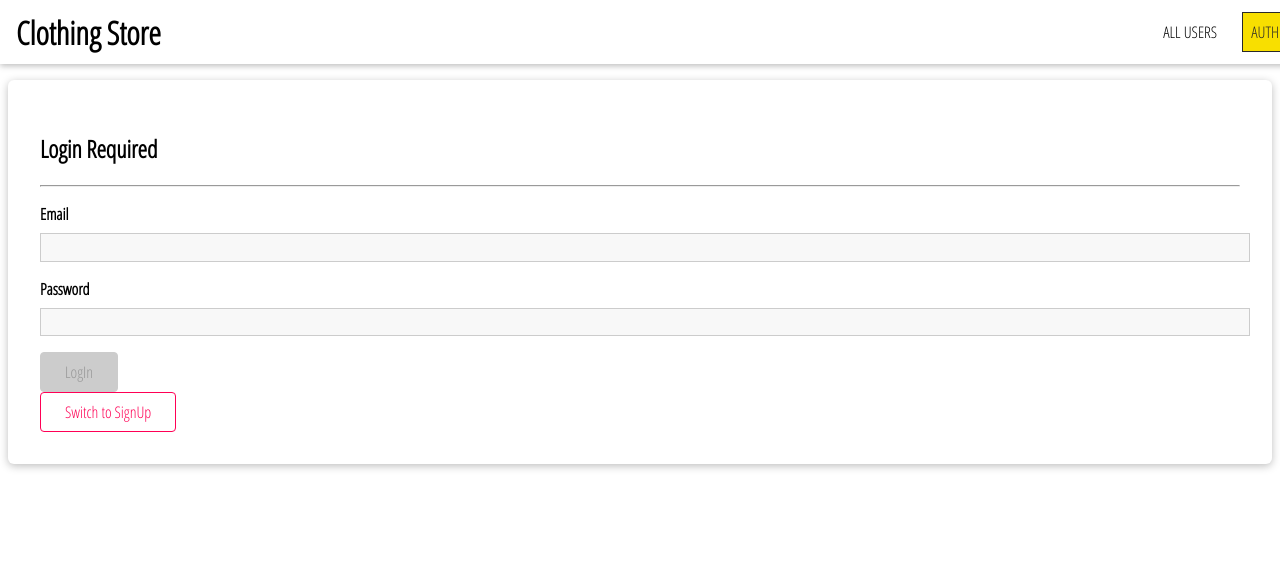
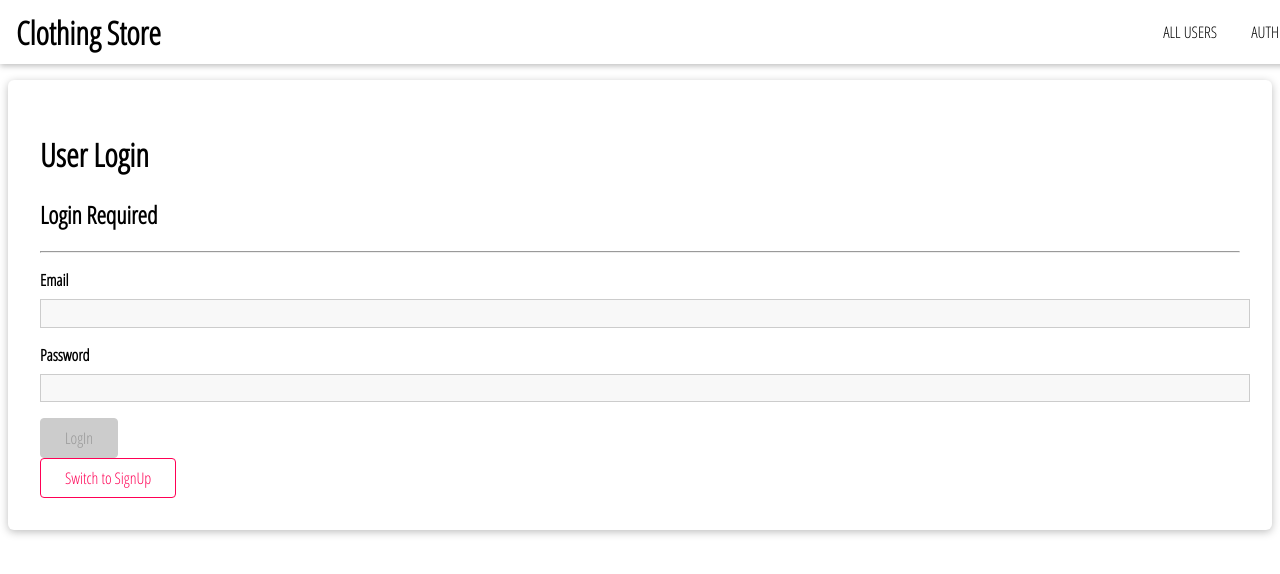
Before and after one commit to tmKamal/clothing-store-front-end, a React (Create React App) app: page /user-auth in a window 1280 px wide. Before the commit this address led to /auth. Shown: the top 574 px of the page. Built offline with nearby package versions, Linux system fonts and the light colour scheme.

Commit message:
User Authentication

```diff
--- a/src/App.js
+++ b/src/App.js
@@ -15,6 +15,7 @@ import NewCategory from "./category/pages/new-category";
 import NewProduct from "./components/products/new-product";
 import Auth from "./admin/pages/authentication";
 import { AuthContext } from "./Common/context/auth-context";
+import UserAuth from "./user/pages/user-auth";
 
 function App() {
   const [token, setToken] = useState(false);
@@ -28,7 +29,7 @@ function App() {
     setUserId(uid);
     let tokenExp;
     if (!tokenExpDate) {
-      tokenExp = new Date(new Date().getTime() + 4000); //Creating a new Expiration date => current time+1hr
+      tokenExp = new Date(new Date().getTime() + 1000*60*60); //Creating a new Expiration date => current time+1hr
       setTokenExpAuto(tokenExp);
     } else {
       tokenExp = tokenExpDate; //Assigning the old date
@@ -121,6 +122,9 @@ function App() {
         <Route path="/auth">
           <Auth></Auth>
         </Route>
+        <Route path="/user-auth">
+          <UserAuth></UserAuth>
+        </Route>
         <Redirect to="/auth"></Redirect>
       </Switch>
     );
--- /dev/null
+++ b/src/user/pages/user-auth.js
@@ -0,0 +1,182 @@
+import React, { useState, useContext } from "react";
+import Input from "../../Common/components/form-elements/input/input";
+import "../../admin/pages/authentication.scss";
+import {
+  VALIDATOR_EMAIL,
+  VALIDATOR_MINLENGTH,
+  VALIDATOR_REQUIRE,
+} from "../../Common/util/validators/validators";
+import { useForm } from "../../Common/custom-hooks/form-hook";
+import Button from "../../Common/components/form-elements/button";
+import Card from "../../Common/components/UIElements/card/card";
+import { AuthContext } from "../../Common/context/auth-context";
+import ErrorModal from "../../Common/components/UIElements/model/error-model";
+import LoadingSpinner from "../../Common/components/UIElements/loading-spinner/loading-spinner";
+
+const UserAuth = () => {
+  const auth = useContext(AuthContext); //useContext is a special one, which will help us to pass some data obj without using props. we can use it like session.
+
+  const [isLoginMode, setIsLoginMode] = useState(true);
+  const [isLoading, setIsLoading] = useState(false);
+  const [error, setError] = useState();
+
+  const switchModeHandler = () => {
+    if (!isLoginMode) {
+      setFormData(
+        {
+          ...formState.inputs,
+          name: undefined,
+        },
+        formState.inputs.email.isValid && formState.inputs.password.isValid
+      );
+    } else {
+      setFormData(
+        {
+          ...formState.inputs,
+          name: {
+            value: "",
+            isValid: false,
+          },
+        },
+        false
+      );
+    }
+
+    setIsLoginMode((prevMode) => !prevMode);
+  };
+
+  const [formState, inputHandler, setFormData] = useForm(
+    {
+      email: {
+        value: "",
+        isValid: false,
+      },
+      password: {
+        value: "",
+        isValid: false,
+      },
+    },
+    false
+  );
+
+  const submitHandler = async (event) => {
+    event.preventDefault();
+    setIsLoading(true);
+    if (isLoginMode) {
+      try {
+        /* fetch is not handles the error throwing from backend as 404, 500, etc.
+           because they are also a valid response.
+           so we have to handle them manually.
+        */
+
+        const response = await fetch("http://localhost:9000/api/user/login", {
+          method: 'POST',
+          headers: {
+            'Content-Type': 'application/json'
+          },
+          body: JSON.stringify({//json to js
+            email: formState.inputs.email.value,
+            password: formState.inputs.password.value,
+          }),
+        });
+        const responseData = await response.json();
+        if (!response.ok) {
+
+          throw new Error(responseData.message); // this will execute the catch block.
+        }
+        console.log(responseData);
+        setIsLoading(false);
+        auth.login(responseData.userId,responseData.token); //we called the login function of the auth-context. actullly its a empty function, but we have declared its values in app.js, we included the userid too.
+      } catch (err) {
+        console.log(err);
+        setIsLoading(false);
+        setError(err.message || "something went wrong!!!");
+      }
+    } else {
+      //SIGN UP
+      try {
+        /* fetch is not handles the error throwing from backend as 404, 500, etc.
+           because they are also a valid response.
+           so we have to handle them manually.
+        */
+        const response = await fetch("http://localhost:9000/api/user/signup", {
+          method: "POST",
+          headers: {
+            "Content-Type": "application/json"
+          },
+          body: JSON.stringify({
+            name: formState.inputs.name.value,
+            email: formState.inputs.email.value,
+            password: formState.inputs.password.value,
+          }),
+        });
+        const responseData = await response.json();
+        if (!response.ok) {
+          console.log("whhhayyyy");
+          throw new Error(responseData.message); // this will execute the catch block.
+        }
+        console.log(responseData);
+        setIsLoading(false);
+        auth.login(responseData.userId,responseData.token); //we called the login function of the auth-context. actullly its a empty function, but we have declared its values in app.js
+      } catch (err) {
+        console.log(err);
+        setIsLoading(false);
+        setError(err.message || "something went wrong!!!");
+      }
+    }
+  };
+
+  const errorModalCloser=()=>{
+    setError(null);
+  }
+
+  return (
+    <React.Fragment>
+      <ErrorModal error={error} onClear={errorModalCloser}></ErrorModal>
+      <Card className="authentication">
+        {isLoading && <LoadingSpinner asOverlay></LoadingSpinner>}
+        <h1>User Login</h1>
+        <h2>Login Required</h2>
+        <hr></hr>
+        <form onSubmit={submitHandler}>
+          {!isLoginMode && (
+            <Input
+              onInput={inputHandler}
+              id="name"
+              element="input"
+              type="text"
+              label="Your Name"
+              errorText="Please enter a valid Name"
+              validators={[VALIDATOR_REQUIRE()]}
+            ></Input>
+          )}
+          <Input
+            onInput={inputHandler}
+            id="email"
+            element="input"
+            type="email"
+            label="Email"
+            errorText="Please enter a valid email"
+            validators={[VALIDATOR_EMAIL()]}
+          ></Input>
+          <Input
+            onInput={inputHandler}
+            id="password"
+            element="input"
+            type="password"
+            label="Password"
+            errorText="Minnimum length is 3 characters."
+            validators={[VALIDATOR_MINLENGTH(3)]}
+          ></Input>
+          <Button type="submit" disabled={!formState.isValid}>
+            {isLoginMode ? "LogIn" : "SignUp"}
+          </Button>
+        </form>
+        <Button inverse onClick={switchModeHandler}>
+          {isLoginMode ? "Switch to SignUp" : "Switch to Login"}
+        </Button>
+      </Card>
+    </React.Fragment>
+  );
+};
+export default UserAuth;
```
